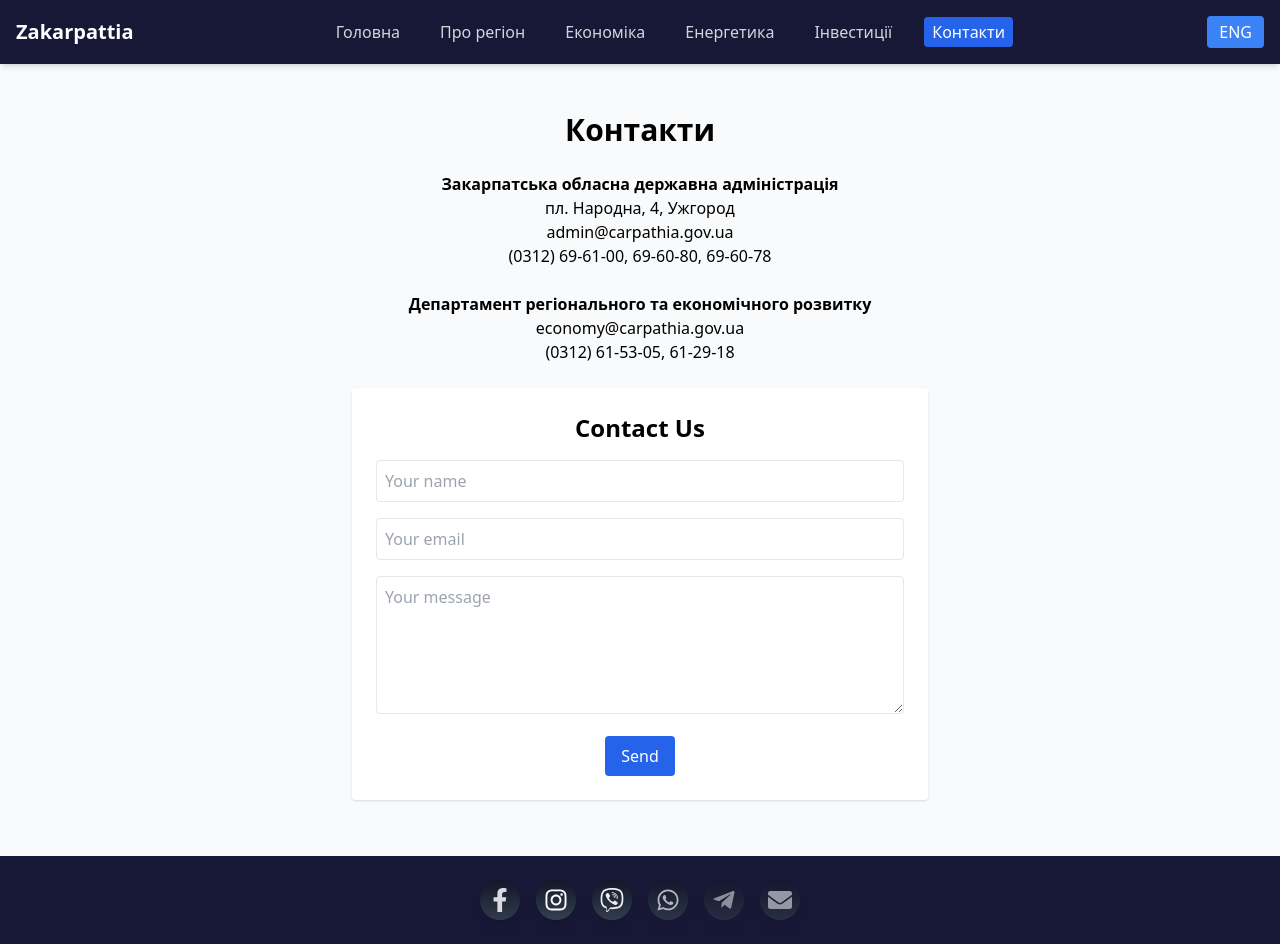
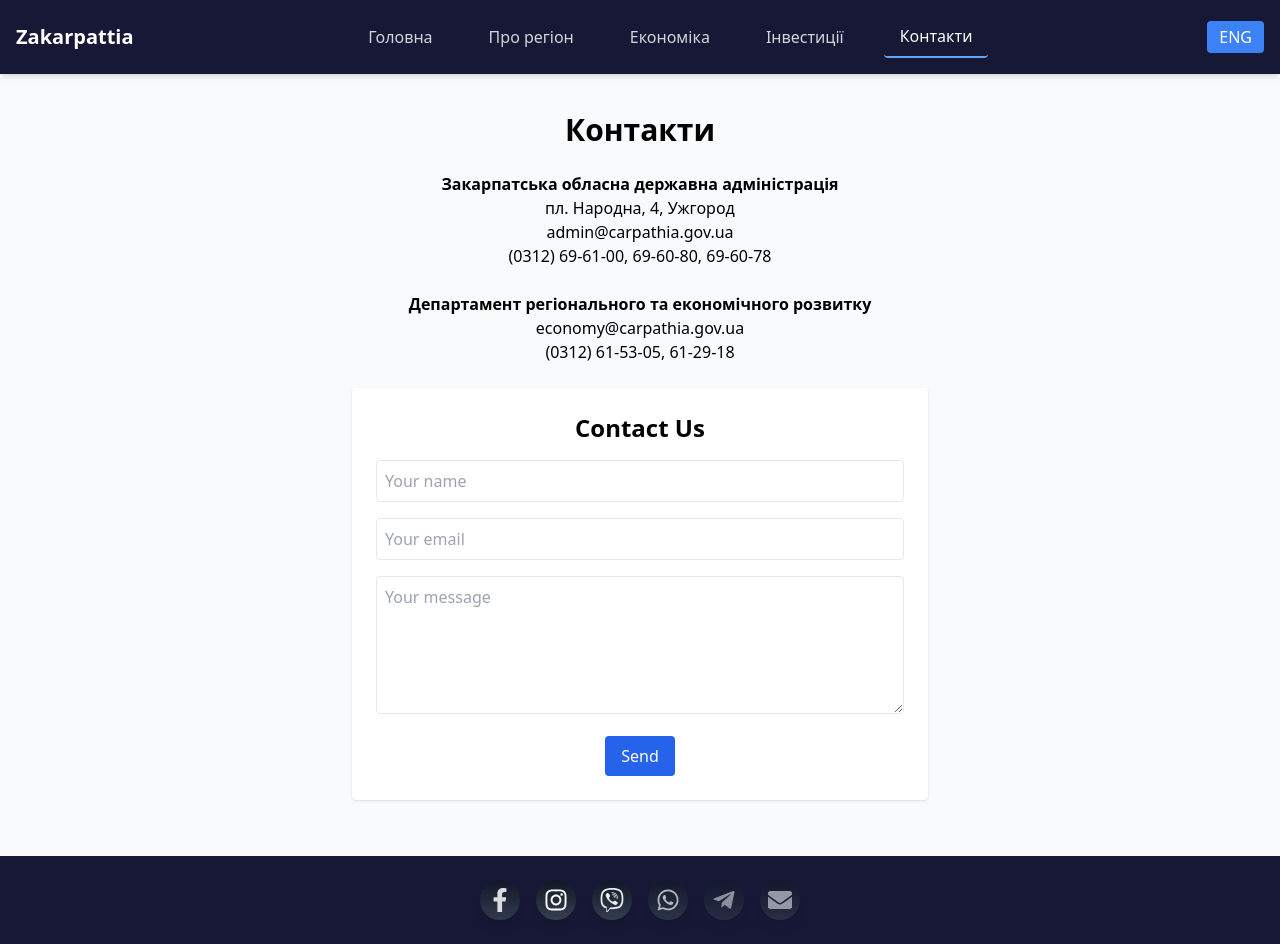
Before and after one commit to VikTornado/zakarpattia-presentation, a React (Create React App) app: page /contacts in a window 1280 px wide. Built offline with nearby package versions, Linux system fonts and the light colour scheme.

Commit message:
Initial header

```diff
--- a/src/App.js
+++ b/src/App.js
@@ -11,7 +11,7 @@ import Header from "./components/Header";
 import Footer from "./components/Footer";
 
 import Home from "./pages/Home";
-import About from "./pages/About";
+// import About from "./pages/About";
 import Economy from "./pages/Economy";
 import Summary from "./pages/Summary";
 import Advantages from "./pages/Advantages";
@@ -40,7 +40,7 @@ function App() {
         <main className="flex-grow pt-14">
           <Routes>
             <Route path="/" element={<Home language={language} />} />{" "}
-            <Route path="/about" element={<About />} />
+            <Route path="/about" element={<Navigate to="/summary" replace />} />{" "}
             <Route path="/economy" element={<Economy />} />
             <Route
               path="/summary"
--- a/src/components/Header.js
+++ b/src/components/Header.js
@@ -1,11 +1,11 @@
 import React, { useState } from "react";
-import { NavLink } from "react-router-dom";
+import { NavLink, useLocation } from "react-router-dom";
 import { HiMenu, HiX } from "react-icons/hi";
-
 
 function Header({ toggleLanguage, language }) {
   const [menuOpen, setMenuOpen] = useState(false);
   const [dropdownOpen, setDropdownOpen] = useState(null);
+  const location = useLocation();
 
   const menuLinks = [
     {
@@ -41,13 +41,8 @@ function Header({ toggleLanguage, language }) {
           labelEn: "Agriculture",
         },
         { path: "/minerals", labelUk: "Корисні копалини", labelEn: "Minerals" },
+        { path: "/energy", labelUk: "Енергетика", labelEn: "Energy" },
       ],
-    },
-    {
-      labelUk: "Енергетика",
-      labelEn: "Energy",
-      path: "/energy",
-      subLinks: [],
     },
     {
       labelUk: "Інвестиції",
@@ -59,11 +54,7 @@ function Header({ toggleLanguage, language }) {
           labelUk: "Можливості",
           labelEn: "Opportunities",
         },
-        {
-          path: "/taxation",
-          labelUk: "Оподаткування",
-          labelEn: "Taxation",
-        },
+        { path: "/taxation", labelUk: "Оподаткування", labelEn: "Taxation" },
         {
           path: "/parks",
           labelUk: "Індустріальні парки",
@@ -88,25 +79,37 @@ function Header({ toggleLanguage, language }) {
     <header className="fixed top-0 w-full bg-[#171836] text-white p-4 flex justify-between items-center z-50 shadow-md">
       <div className="text-xl font-bold">Zakarpattia</div>
 
-      {/* Навігація для великих екранів */}
+      {/* Desktop navigation */}
       <nav className="hidden lg:flex flex-1 justify-center space-x-6">
-        {menuLinks.map((link, index) => (
+        {menuLinks.map((link, index) => {
+          const isSubActive = link.subLinks.some((sub) =>
+            location.pathname.startsWith(sub.path)
+          );
+          const isActive = location.pathname === link.path || isSubActive;
+
+          return (
             <div
               key={index}
-            className="relative"
+              className="relative flex items-center"
               onMouseEnter={() => setDropdownOpen(index)}
               onMouseLeave={() => setDropdownOpen(null)}
             >
-            <NavLink
-              to={link.path}
-              className={({ isActive }) =>
-                `hover:underline px-2 py-1 rounded transition-colors duration-300 ${
-                  isActive ? "bg-blue-600 text-white" : "text-gray-300"
-                }`
+              <button
+                className={`px-4 py-2 rounded transition-all duration-300 ${
+                  isActive
+                    ? "text-white border-b-2 border-blue-400"
+                    : "text-gray-300 hover:text-white"
+                }`}
+                onClick={() => {
+                  if (link.subLinks.length === 0) {
+                    window.location.href = link.path;
+                  } else {
+                    setDropdownOpen((prev) => (prev === index ? null : index));
                   }
+                }}
               >
                 {language === "uk" ? link.labelUk : link.labelEn}
-            </NavLink>
+              </button>
 
               {link.subLinks.length > 0 && (
                 <div
@@ -115,14 +118,16 @@ function Header({ toggleLanguage, language }) {
                       ? "opacity-100 visible"
                       : "opacity-0 invisible"
                   }`}
-                onMouseEnter={() => setDropdownOpen(index)}
-                onMouseLeave={() => setDropdownOpen(null)}
                 >
                   {link.subLinks.map((subLink, subIndex) => (
                     <NavLink
                       key={subIndex}
                       to={subLink.path}
-                    className="block px-4 py-2 hover:bg-gray-700"
+                      className={({ isActive }) =>
+                        `block px-4 py-2 hover:bg-gray-700 ${
+                          isActive ? "bg-gray-700 font-semibold" : ""
+                        }`
+                      }
                       onClick={() => setDropdownOpen(null)}
                     >
                       {language === "uk" ? subLink.labelUk : subLink.labelEn}
@@ -131,20 +136,21 @@ function Header({ toggleLanguage, language }) {
                 </div>
               )}
             </div>
-        ))}
+          );
+        })}
       </nav>
 
-      {/* Кнопка зміни мови (тільки на великих екранах) */}
-      <div className={`hidden lg:block ${menuOpen ? "hidden" : ""}`}>
+      {/* Language toggle */}
+      <div className="hidden lg:block">
         <button
-          onClick={() => toggleLanguage()}
+          onClick={toggleLanguage}
           className="bg-blue-500 px-3 py-1 rounded"
         >
           {language === "uk" ? "ENG" : "УКР"}
         </button>
       </div>
 
-      {/* Кнопка відкриття Sidebar для мобільних */}
+      {/* Mobile menu button */}
       {!menuOpen && (
         <button
           className="lg:hidden text-white text-2xl"
@@ -154,16 +160,16 @@ function Header({ toggleLanguage, language }) {
         </button>
       )}
 
-      {/* Sidebar (мобільне меню) */}
+      {/* Mobile sidebar */}
       {menuOpen && (
         <div className="fixed inset-0 bg-gray-900 bg-opacity-90 z-50 flex flex-col items-start p-6 w-3/4 h-screen overflow-y-auto">
-          {" "}
           <button
             className="text-white text-2xl self-end mb-4"
             onClick={() => setMenuOpen(false)}
           >
             <HiX />
           </button>
+
           {menuLinks.map((link, index) => (
             <div key={index} className="w-full">
               <NavLink
@@ -189,6 +195,7 @@ function Header({ toggleLanguage, language }) {
               )}
             </div>
           ))}
+
           <button
             onClick={() => {
               toggleLanguage();
```
Lines whose indentation alone changed are shown as unchanged.
